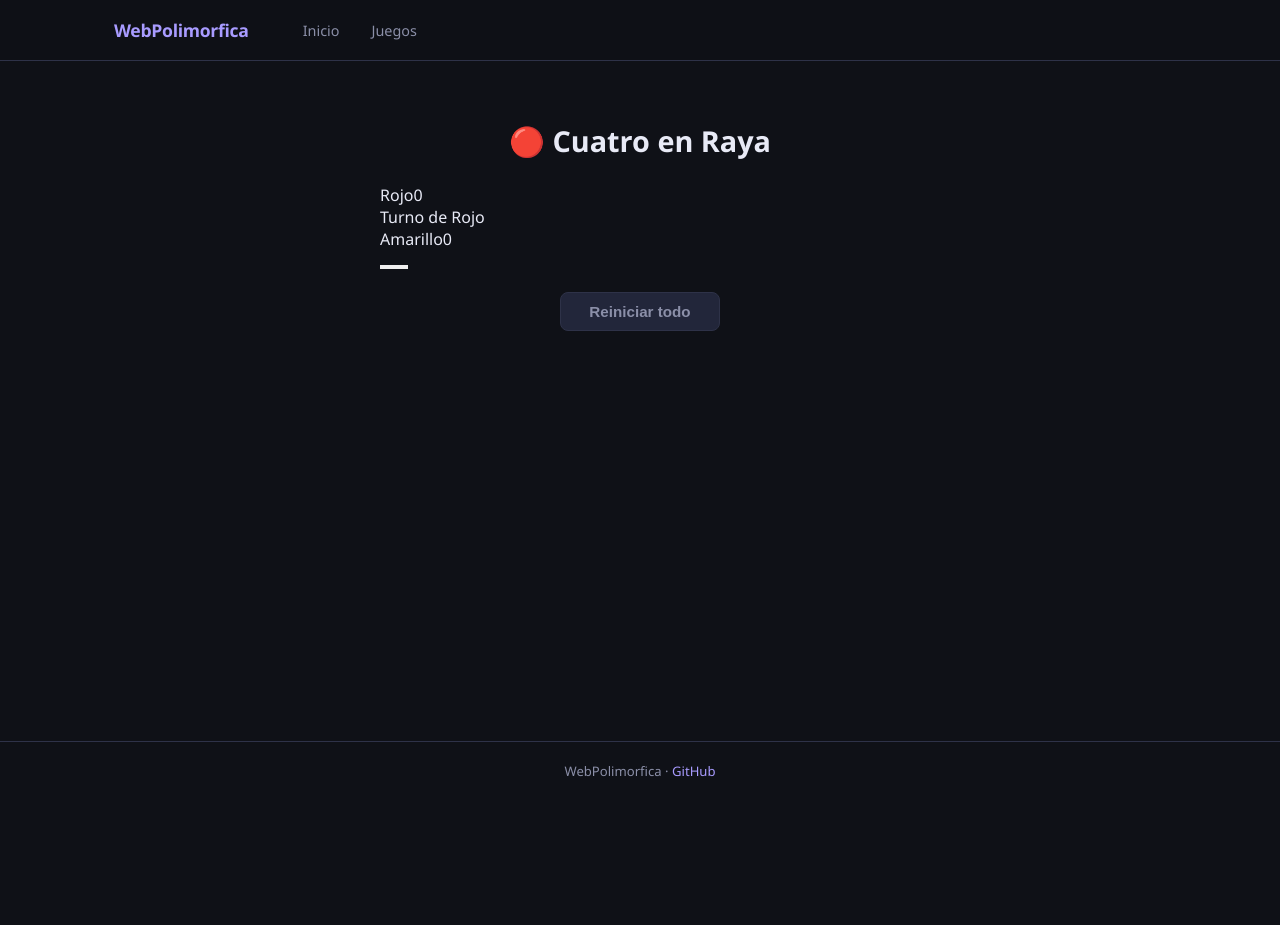
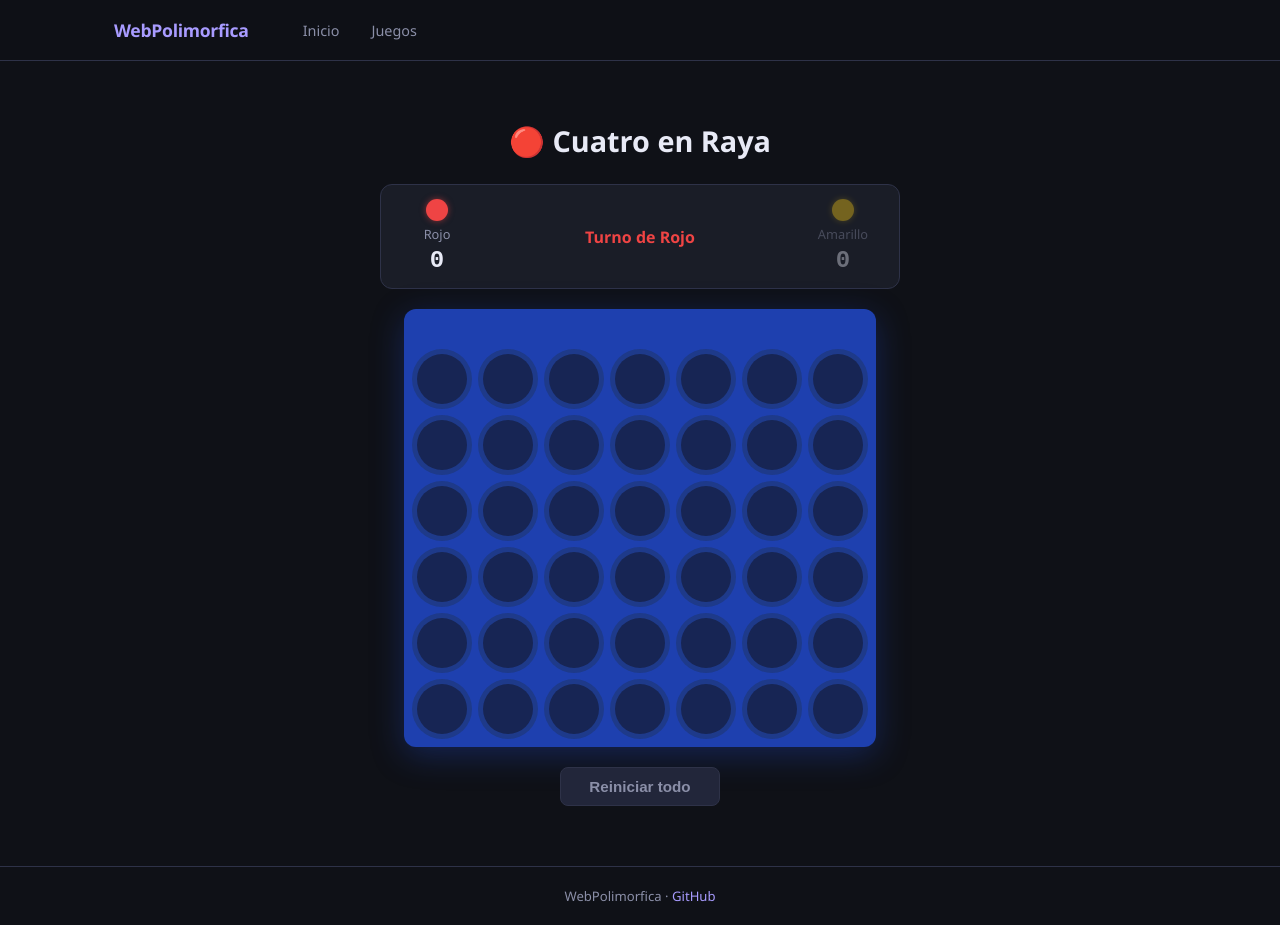
Before and after one commit to zeuscabanas/WebPolimorfica, a Next.js app: page /juegos/cuatro-en-raya in a window 1280 px wide. Before the commit the page ends 800 px from the top, so only its background shows below. Built offline with nearby package versions, Linux system fonts and the light colour scheme.

Commit message:
feat: cuatro en raya

```diff
--- a/app/globals.css
+++ b/app/globals.css
@@ -513,3 +513,122 @@ a {
 .ttr-cell.x   { color: #60a5fa; border-color: #3b82f680; }
 .ttr-cell.o   { color: #f87171; border-color: #ef444480; }
 .ttr-cell.win { border-color: #4ade80; background: #16a34a22; transform: scale(1.05); }
+
+/* ── Cuatro en Raya ── */
+.c4-scores {
+  display: flex;
+  justify-content: space-between;
+  align-items: center;
+  background: var(--surface);
+  border: 1px solid var(--border);
+  border-radius: var(--radius);
+  padding: 14px 20px;
+  margin-bottom: 20px;
+}
+
+.c4-score {
+  display: flex;
+  flex-direction: column;
+  align-items: center;
+  gap: 4px;
+  opacity: 0.4;
+  transition: opacity 0.2s;
+  min-width: 72px;
+}
+.c4-score.active { opacity: 1; }
+
+.c4-disc {
+  width: 22px;
+  height: 22px;
+  border-radius: 50%;
+  display: inline-block;
+}
+.c4-disc.p1 { background: #ef4444; box-shadow: 0 0 6px #ef444488; }
+.c4-disc.p2 { background: #facc15; box-shadow: 0 0 6px #facc1588; }
+
+.c4-label { font-size: 0.8rem; color: var(--text-muted); }
+
+.c4-pts {
+  font-size: 1.5rem;
+  font-weight: 800;
+  font-family: monospace;
+  color: var(--text);
+}
+
+.c4-status {
+  font-size: 1rem;
+  font-weight: 700;
+  text-align: center;
+}
+.c4-status.p1   { color: #ef4444; }
+.c4-status.p2   { color: #facc15; }
+.c4-status.draw { color: var(--text-muted); }
+
+.c4-board {
+  background: #1e40af;
+  border-radius: 12px;
+  padding: 8px;
+  width: fit-content;
+  margin: 0 auto;
+  box-shadow: 0 8px 32px #1e40af66;
+}
+
+.c4-col-btns {
+  display: grid;
+  grid-template-columns: repeat(7, 60px);
+  gap: 6px;
+  margin-bottom: 4px;
+}
+
+.c4-col-btn {
+  height: 28px;
+  background: transparent;
+  border: none;
+  border-radius: 6px;
+  cursor: pointer;
+  font-size: 1rem;
+  color: transparent;
+  transition: background 0.15s, color 0.15s;
+}
+.c4-col-btn:not(:disabled):hover { background: rgba(255,255,255,0.15); }
+.c4-col-btn.p1 { color: #ef4444; }
+.c4-col-btn.p2 { color: #facc15; }
+.c4-col-btn:disabled { cursor: not-allowed; }
+
+.c4-grid {
+  display: grid;
+  grid-template-columns: repeat(7, 60px);
+  grid-template-rows: repeat(6, 60px);
+  gap: 6px;
+}
+
+.c4-cell {
+  background: #1e3a8a;
+  border-radius: 50%;
+  display: flex;
+  align-items: center;
+  justify-content: center;
+  cursor: pointer;
+  width: 60px;
+  height: 60px;
+}
+
+.c4-cell .c4-disc {
+  width: 50px;
+  height: 50px;
+  border-radius: 50%;
+  background: #172554;
+  transition: background 0.2s, box-shadow 0.2s, transform 0.15s;
+}
+.c4-cell .c4-disc.p1 { background: #ef4444; box-shadow: 0 0 10px #ef444499; }
+.c4-cell .c4-disc.p2 { background: #facc15; box-shadow: 0 0 10px #facc1599; }
+.c4-cell .c4-disc.ghost { opacity: 0.35; }
+.c4-cell .c4-disc.win { transform: scale(1.1); box-shadow: 0 0 18px currentColor; }
+
+@media (max-width: 520px) {
+  .c4-col-btns, .c4-grid { grid-template-columns: repeat(7, 42px); }
+  .c4-grid { grid-template-rows: repeat(6, 42px); }
+  .c4-cell { width: 42px; height: 42px; }
+  .c4-cell .c4-disc { width: 34px; height: 34px; }
+  .c4-col-btn { width: 42px; }
+}
```
